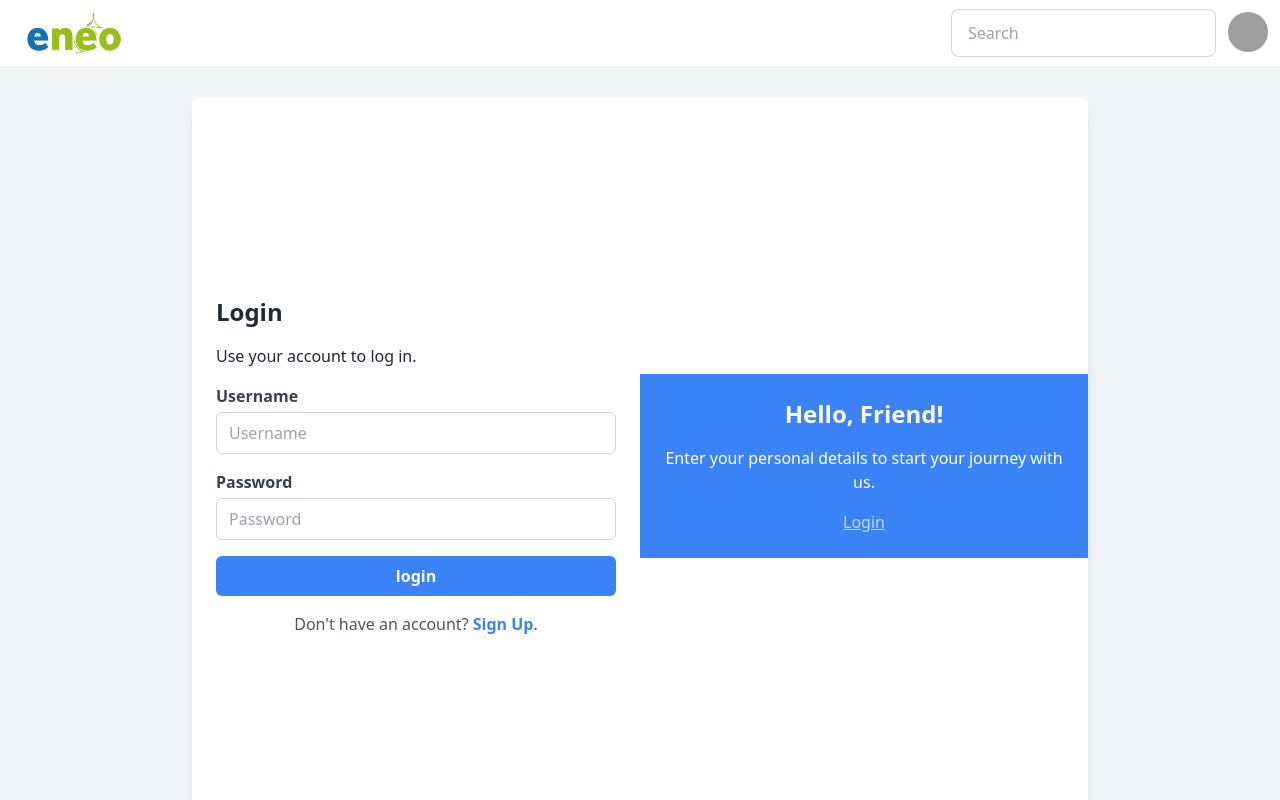
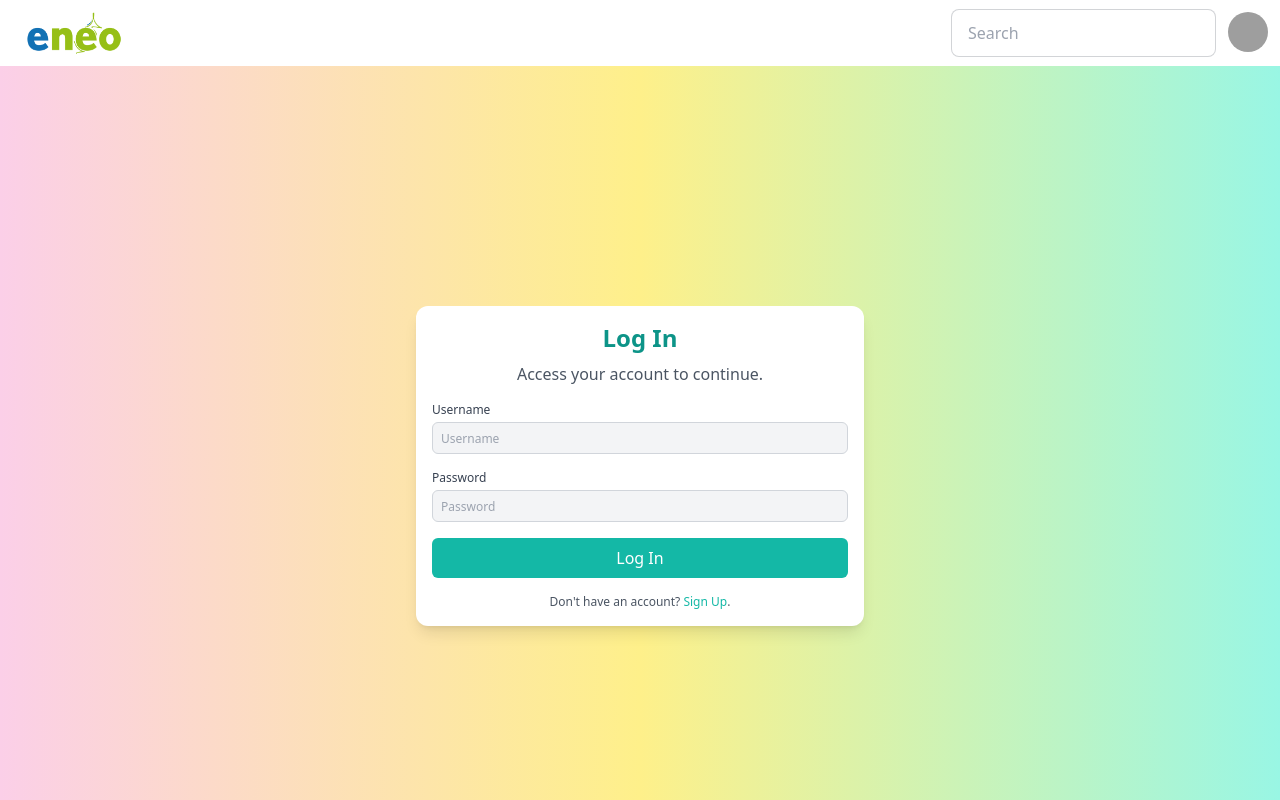
Before and after one commit to Pusham-MEST/Pusham-Mest, a React (Vite) app: page /login in a window 1280 px wide. Shown: the top 800 px of the page. Built offline with nearby package versions, Linux system fonts and the light colour scheme; grey boxes are pictures that could not be loaded.

Commit message:
sign up  and login intergration

```diff
--- a/src/pages/login/index.jsx
+++ b/src/pages/login/index.jsx
@@ -8,7 +8,6 @@ import Loader from "../../components/Loader";
 const LogIn = () => {
   const [isSubmitting, setIsSubmitting] = useState(false);
   const navigate = useNavigate();
-
   const { register, handleSubmit, formState: { errors } } = useForm();
 
   const onSubmit = async (data) => {
@@ -20,11 +19,15 @@ const LogIn = () => {
       });
 
       localStorage.setItem("accessToken", res.data.accessToken);
+      localStorage.setItem("userRole", res.data.role); // Save user role
       toast.success(res.data.message);
 
-      setTimeout(() => {
-        navigate("/dashboard");
-      }, 5000);
+      // Redirect based on user role
+      if (res.data.role === 'admin') {
+        navigate("/admin-dashboard");
+      } else {
+        navigate("/alert"); // Redirect to alert page for normal users
+      }
     } catch (error) {
       toast.error(error.response?.data?.message || "An error occurred");
     } finally {
@@ -33,57 +36,44 @@ const LogIn = () => {
   };
 
   return (
-    <div className="flex min-h-screen bg-gray-100">
-      <div className="flex flex-col md:flex-row items-center justify-center w-full max-w-4xl mx-auto my-8 bg-white shadow-lg rounded-lg overflow-hidden">
-        <div className="flex-1 p-6 md:w-1/2">
-          <h1 className="text-2xl font-bold mb-4">Login</h1>
-          <p className="mb-4">Use your account to log in.</p>
-          <form onSubmit={handleSubmit(onSubmit)} className="space-y-4">
+    <div className="flex items-center justify-center h-screen bg-gradient-to-r from-pink-200 via-yellow-200 to-teal-200">
+      <div className="flex flex-col items-center bg-white p-4 rounded-xl shadow-lg max-w-md w-full">
+        <h1 className="text-2xl font-bold text-teal-600 mb-2">Log In</h1>
+        <p className="text-gray-600 mb-4">Access your account to continue.</p>
+        <form onSubmit={handleSubmit(onSubmit)} className="space-y-4 w-full">
           <div>
-              <label htmlFor="username" className="block text-gray-700 font-semibold mb-1">
-                Username
-              </label>
+            <label htmlFor="username" className="block text-gray-700 text-xs mb-1">Username</label>
             <input
               type="text"
               id="username"
               placeholder="Username"
-                className="w-full px-3 py-2 border border-gray-300 rounded-md"
+              className="bg-gray-100 px-2 border border-gray-300 rounded-md h-8 w-full text-xs"
               {...register("username", { required: "Username is required" })}
             />
-              {errors.username && <p className="text-red-500 text-sm">{errors.username.message}</p>}
+            {errors.username && <p className="text-red-500 text-xs mt-1">{errors.username.message}</p>}
           </div>
           <div>
-              <label htmlFor="password" className="block text-gray-700 font-semibold mb-1">
-                Password
-              </label>
+            <label htmlFor="password" className="block text-gray-700 text-xs mb-1">Password</label>
             <input
               type="password"
               id="password"
               placeholder="Password"
-                className="w-full px-3 py-2 border border-gray-300 rounded-md"
+              className="bg-gray-100 px-2 border border-gray-300 rounded-md h-8 w-full text-xs"
               {...register("password", { required: "Password is required" })}
             />
-              {errors.password && <p className="text-red-500 text-sm">{errors.password.message}</p>}
+            {errors.password && <p className="text-red-500 text-xs mt-1">{errors.password.message}</p>}
           </div>
           <button
             type="submit"
-              className="w-full py-2 bg-blue-500 text-white font-semibold rounded-md hover:bg-blue-600 transition"
+            className="bg-teal-500 text-white h-10 rounded-md hover:bg-teal-600 transition duration-300 w-full"
             disabled={isSubmitting}
           >
-              {isSubmitting ? <Loader /> : "login"}
+            {isSubmitting ? <Loader /> : "Log In"}
           </button>
-            <p className="text-center text-gray-600 mt-4">
-              Don't have an account? <Link to="/signup" className="text-blue-500 font-semibold">Sign Up</Link>.
+          <p className="text-center text-gray-600 text-xs mt-2">
+            Don't have an account? <Link to="/signup" className="text-teal-500 hover:underline">Sign Up</Link>.
           </p>
         </form>
-        </div>
-        <div className="hidden md:flex flex-1 bg-blue-500 items-center justify-center p-6">
-          <div className="text-center text-white">
-            <h2 className="text-2xl font-bold mb-4">Hello, Friend!</h2>
-            <p className="mb-4">Enter your personal details to start your journey with us.</p>
-            <Link to="/signup" className="text-blue-200 underline">Login</Link>
-          </div>
-        </div>
       </div>
     </div>
   );
```
Lines whose indentation alone changed are shown as unchanged.
